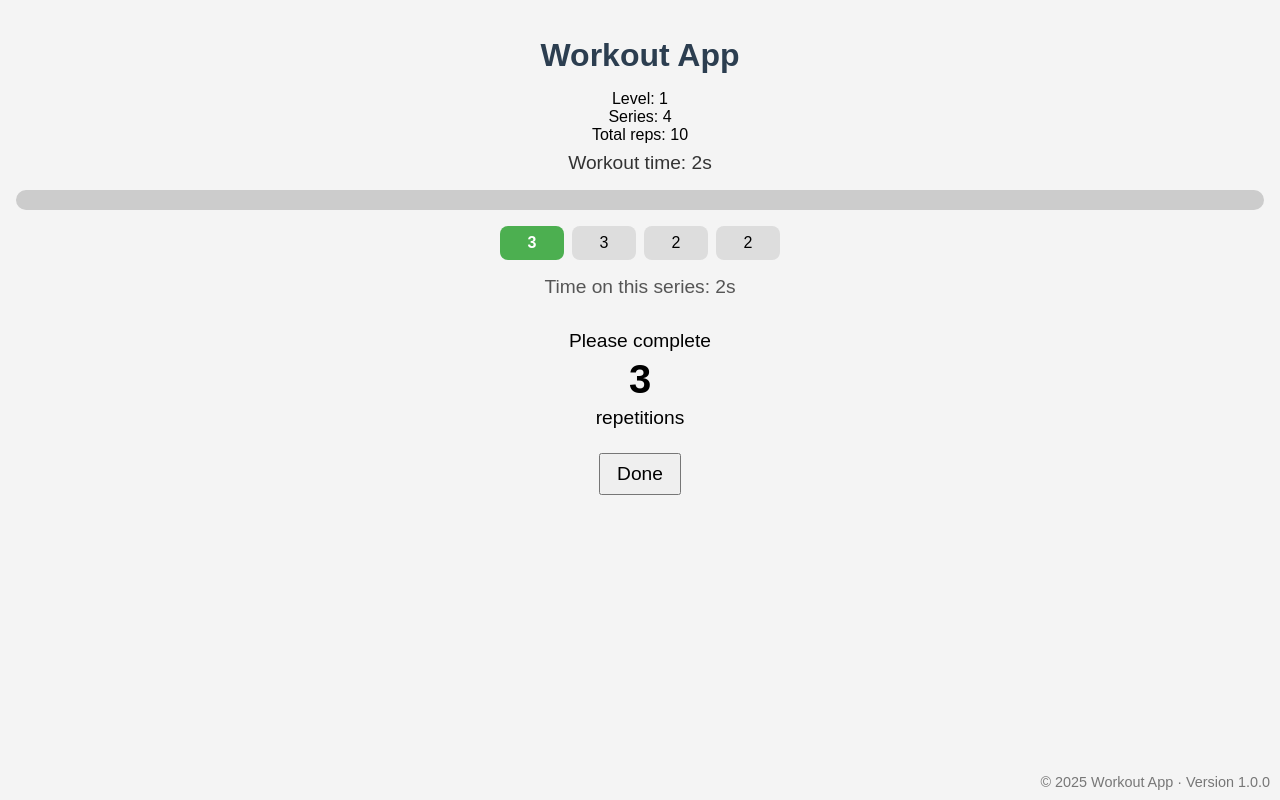
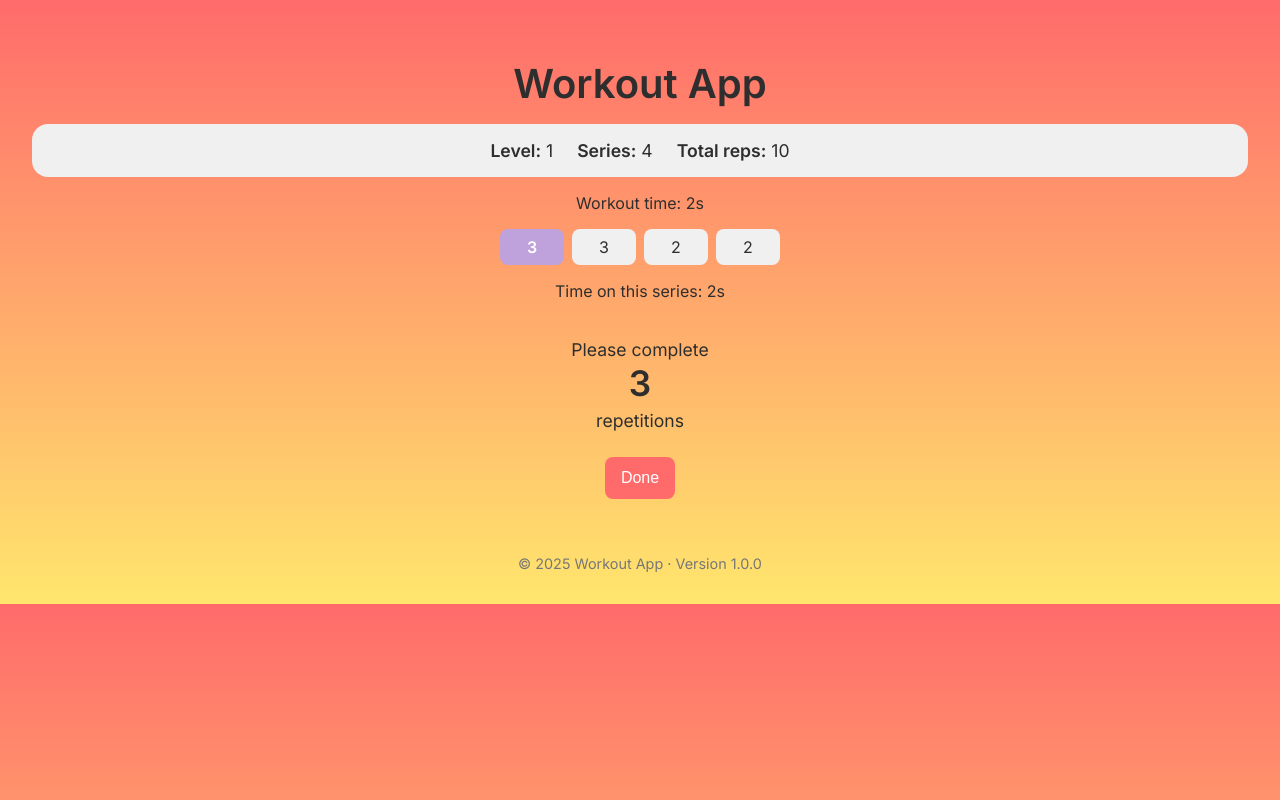
Before and after one commit to drobak12/WebExercise, a plain HTML site: page index.html in a window 1280 px wide. Both pictures are taken after a click on the button "Start Workout". Drawn offline with Linux system fonts and the light colour scheme.

Commit message:
ui improvements: colors

```diff
--- a/index.html
+++ b/index.html
@@ -4,24 +4,55 @@
   <meta charset="UTF-8" />
   <meta name="viewport" content="width=device-width, initial-scale=1" />
   <title>Workout App</title>
+  <link href="https://fonts.googleapis.com/css2?family=Inter:wght@400;600&display=swap" rel="stylesheet">
   <style>
+    :root {
+      --gradient-start: #ff6b6b;
+      --gradient-end: #ffe66d;
+      --primary: #ff6b6b;
+      --accent: #bfa2db;
+      --highlight: #bfa2db;
+      --bg: #fffaf0;
+      --text: #2e2e2e;
+      --neutral: #f0f0f0;
+    }
+
     body {
-      font-family: sans-serif;
-      background: #f4f4f4;
-      padding: 1rem;
+      font-family: 'Inter', sans-serif;
+      background: linear-gradient(to bottom, var(--gradient-start), var(--gradient-end));
+      color: var(--text);
       margin: 0;
+      padding: 2rem;
       text-align: center;
     }
+
     h1 {
+      font-size: 2.5rem;
       margin-bottom: 1rem;
+      color: var(--text);
       cursor: pointer;
-      color: #2c3e50;
     }
+
     select, input, button {
-      font-size: 1.2rem;
-      padding: 0.5rem 1rem;
+      font-size: 1rem;
+      padding: 0.75rem 1rem;
       margin: 0.5rem 0;
+      border-radius: 0.5rem;
+      border: 1px solid #ccc;
     }
+
+    button {
+      background-color: var(--primary);
+      color: white;
+      border: none;
+      cursor: pointer;
+      transition: background 0.3s;
+    }
+
+    button:hover {
+      background-color: #ff4b4b;
+    }
+
     .series-list {
       display: flex;
       flex-wrap: wrap;
@@ -29,42 +60,43 @@
       gap: 0.5rem;
       margin: 1rem 0;
     }
+
     .series-item {
+      background: var(--neutral);
       padding: 0.5rem 0.75rem;
-      background: #ddd;
       border-radius: 0.5rem;
       min-width: 40px;
-      position: relative;
     }
+
     .active {
-      background: #4caf50;
+      background: var(--accent);
       color: white;
       font-weight: bold;
     }
+
     .message {
       font-size: 1.5rem;
       margin: 2rem 0 1rem;
     }
-    .message .line1 {
-      display: block;
-      font-size: 1.2rem;
+
+    .message .line1, .line3 {
+      font-size: 1.1rem;
     }
+
     .message .line2 {
-      display: block;
-      font-size: 2.5rem;
+      font-size: 2.2rem;
       font-weight: bold;
-      margin: 0.3rem 0;
     }
-    .message .line3 {
-      display: block;
-      font-size: 1.2rem;
-    }
+
     .hidden {
       display: none;
     }
+
     .feedback-buttons button {
       margin: 0.5rem;
+      background-color: var(--accent);
     }
+
     .progress-bar-container {
       width: 100%;
       height: 20px;
@@ -73,37 +105,46 @@
       overflow: hidden;
       margin: 1rem 0;
     }
+
     .progress-bar {
       height: 100%;
       width: 0%;
-      background: #4caf50;
+      background: var(--highlight);
       transition: width 0.3s ease;
     }
-    #series-timer {
-      font-size: 1.2rem;
-      margin-top: 1rem;
-      color: #555;
+
+    #series-timer, #total-time, #live-total-time, #summary-info {
+      font-size: 1rem;
+      margin-top: 0.5rem;
     }
-    #total-time, #live-total-time, #summary-info {
-      font-size: 1.2rem;
-      margin-top: 0.5rem;
-      color: #333;
-    }
+
     #feedback-question {
-      font-size: 1.4rem;
+      font-size: 1.3rem;
       margin: 1.5rem 0 1rem;
       font-weight: 500;
     }
+
     footer {
       font-size: 0.9rem;
       color: #777;
-          position: fixed;
-          bottom: 10px;
-          right: 10px;
-          text-align: right;
+      margin-top: 3rem;
     }
+
+  .info-bar {
+    display: flex;
+    justify-content: center;
+    gap: 1.5rem;
+    background-color: var(--neutral);
+    padding: 1rem;
+    border-radius: 1rem;
+    margin-bottom: 1rem;
+    flex-wrap: wrap;
+    font-size: 1.1rem;
+  }
+
   </style>
 </head>
+
 <body>
 
 <h1 onclick="goHome()">Workout App</h1>
@@ -119,12 +160,15 @@
 </div>
 
 <div id="workout-screen" class="hidden">
-  <div>Level: <span id="current-level"></span></div>
-  <div>Series: <span id="total-series"></span></div>
-  <div>Total reps: <span id="total-reps"></span></div>
+<div class="info-bar">
+  <div><strong>Level:</strong> <span id="current-level"></span></div>
+  <div><strong>Series:</strong> <span id="total-series"></span></div>
+  <div><strong>Total reps:</strong> <span id="total-reps"></span></div>
+</div>
+
   <div id="live-total-time"></div>
 
-  <div class="progress-bar-container">
+  <div class="progress-bar-container hidden">
     <div class="progress-bar" id="progress-bar"></div>
   </div>
 
@@ -196,6 +240,8 @@ function startWorkout() {
   reps = workout.getSeries(level);
   currentSeries = 0;
   workoutStartTime = Date.now();
+  liveTotalTimeEl.textContent = "Workout time: 0s";
+
 
   currentLevelEl.textContent = level;
   totalSeriesEl.textContent = reps.length;
@@ -307,10 +353,11 @@ function endWorkout() {
 }
 
 function showMessage(msg) {
+const message = document.getElementById("message");
     if (typeof msg === 'number') {
       message.innerHTML = `
-      <span class="line1">Please complete</span>
-      <span class="line2">${msg}</span>
+        <span class="line1">Please complete</span><br />
+        <span class="line2">${msg}</span><br />
         <span class="line3">repetitions</span>
       `;
     } else {
```
Lines whose indentation alone changed are shown as unchanged.
